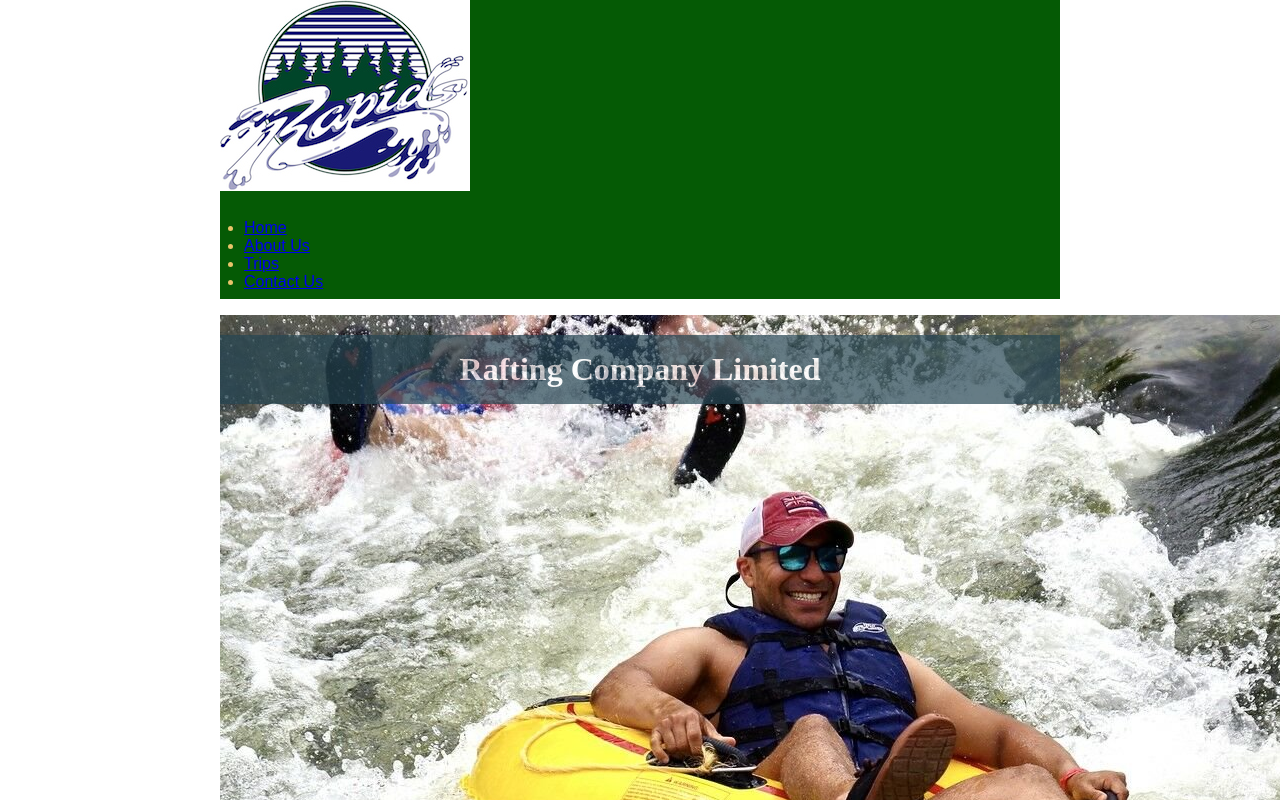
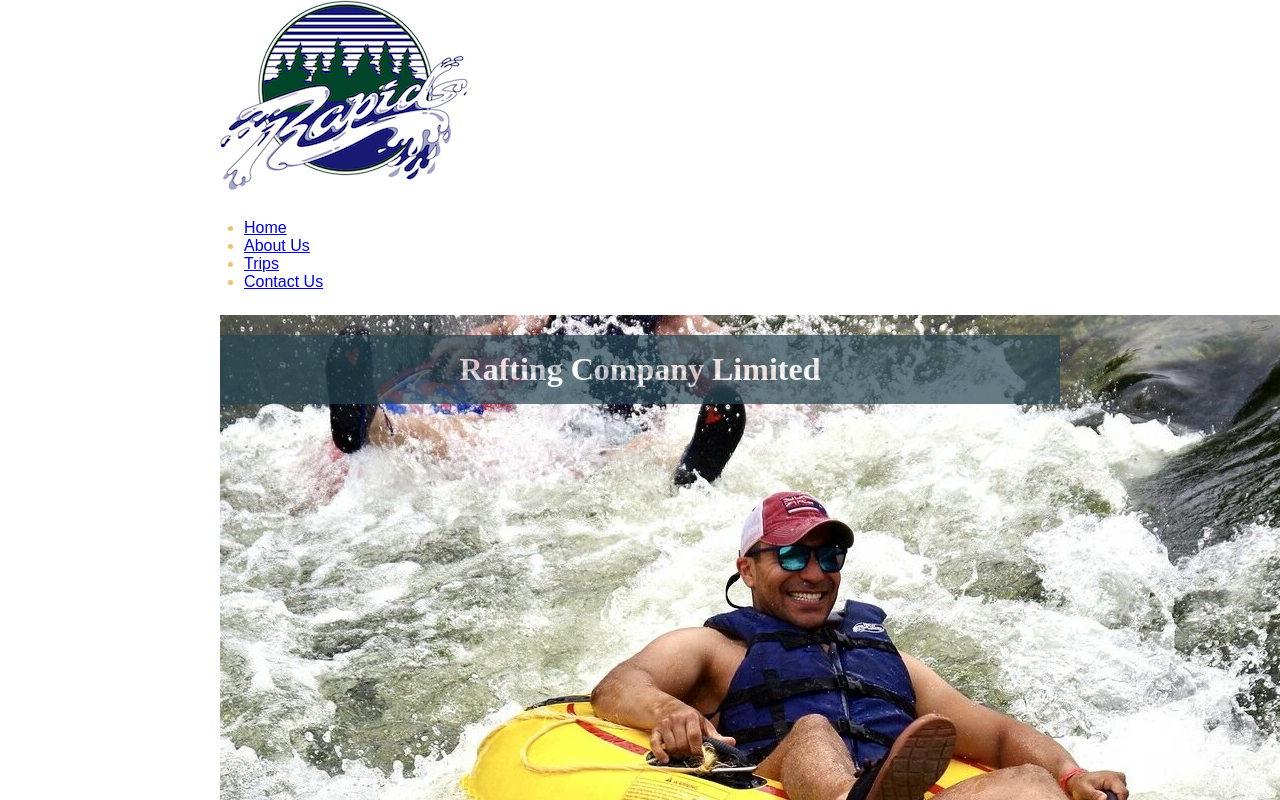
Before and after one commit to Richard-Danso/wdd130, a plain HTML site: page wwr/about.html in a window 1280 px wide. Shown: the top 800 px of the page. Drawn offline with Linux system fonts and the light colour scheme.

Commit message:
change made

```diff
--- a/wwr/styles/rafting.css
+++ b/wwr/styles/rafting.css
@@ -1,6 +1,6 @@
 :root {
-    --primary-color: #055a05;
-    /* forest green */
+    --primary-color: #white;
+    /* white */
     --secondary-color: #f4a261;
     /* warm sand */
     --accent1-color: #264653;
```
